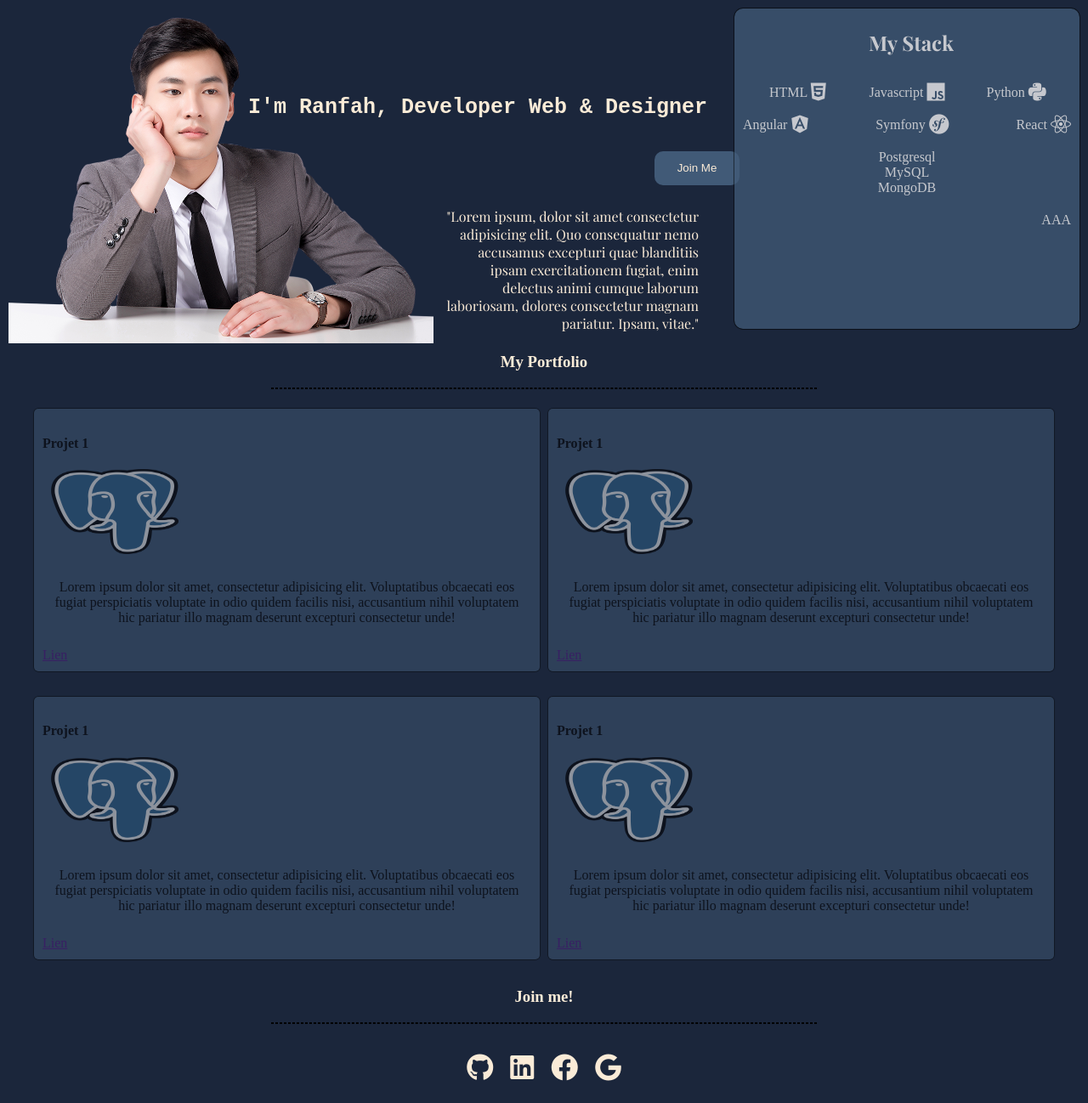
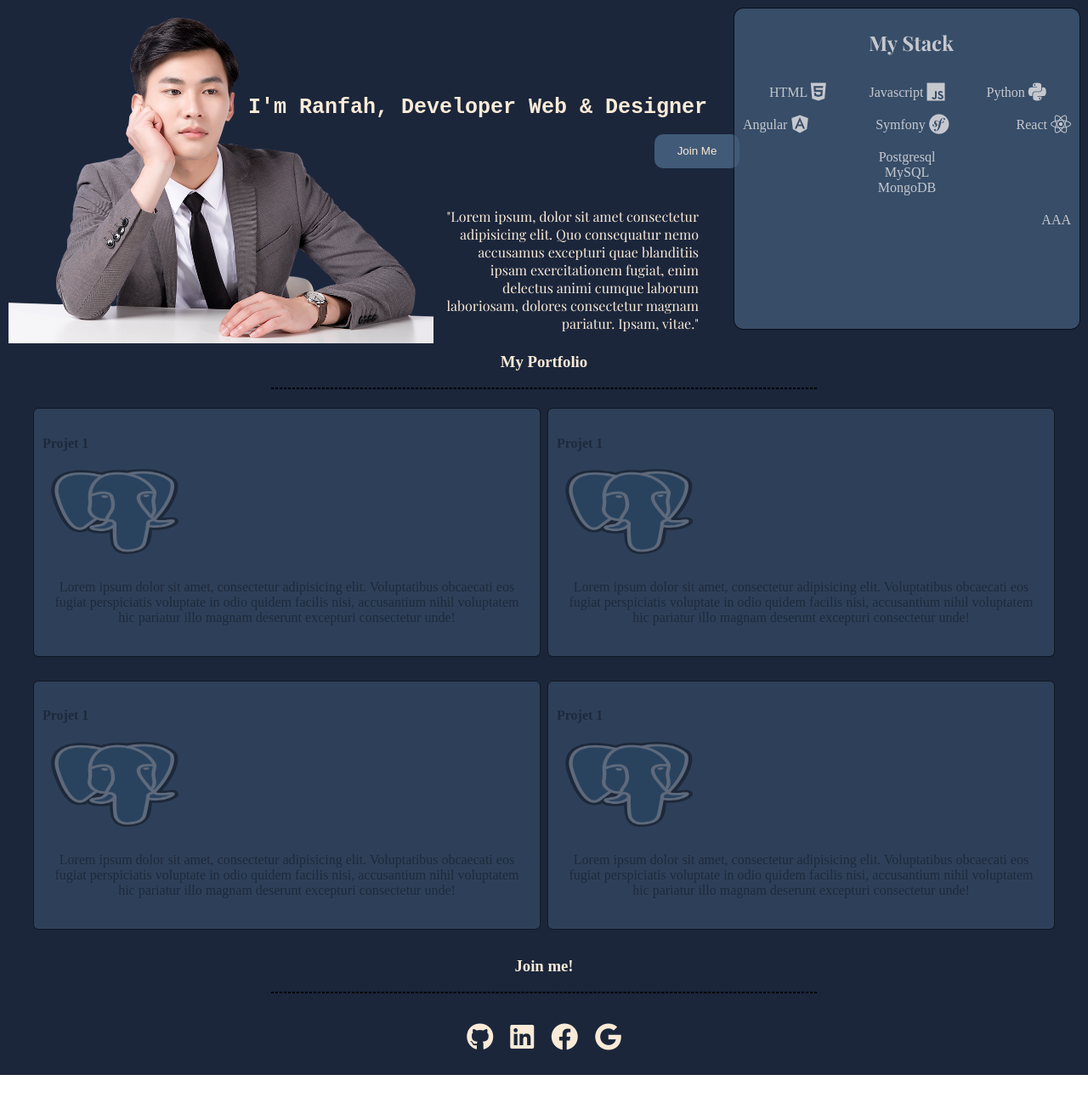
Before and after one commit to Ranfah/myportfolio, a plain HTML site: page index.html in a window 1280 px wide. Shown: the whole page at 85% size. After the commit the page ends 1265 px from the top, so only its background shows below. Drawn offline with nearby package versions, Linux system fonts and the light colour scheme; a web font is replaced by a local one.

Commit message:
modification laroby 21/06/23

```diff
--- a/assets/style.css
+++ b/assets/style.css
@@ -92,6 +92,7 @@ img{
     height: auto;
 }
 .projet_link_1, .projet_link_3{
+    color: black !important;
     margin: 5px;
     border:  none;
     border-radius: 5px;
@@ -100,10 +101,6 @@ img{
     opacity: 50%;
     background: #415A77;
     box-shadow: 0px 0px 0.7px 0.7px black;
-}
-.projet_link_1:hover, .projet_link_3:hover, .projet_link_2:hover, .projet_link_4:hover{
-    opacity: 100%;
-    color: blanchedalmond;
 }
 .projet_link_2, .projet_link_4{
     margin: 5px;
@@ -115,6 +112,15 @@ img{
     background: #415A77;
     box-shadow: 0px 0px 0.7px 0.7px black;
 
+}
+.style_link{
+    color: black;
+    opacity: 50%;
+    text-decoration: none;
+}
+.style_link:hover, .projet_link_1:hover, .projet_link_2:hover,.projet_link_3:hover,.projet_link_3:hover {
+    opacity: 100%;
+    color: antiquewhite;
 }
 .etude_perso{
     border: solid 2px black;
@@ -186,13 +192,16 @@ img{
 .btn_style{
     color: antiquewhite;
     position: relative;
-    left: 750px;
     width: 100px;
     height: 40px;
     border-radius: 10px;
     background:  #415A77;
     border: none;
-    top: 20px;
+}
+button{
+    position: relative;
+    left: 750px;
+    align-content: end;
 }
 .btn_style:hover{
     background: none;
--- a/index.html
+++ b/index.html
@@ -83,30 +83,34 @@ href="https://cdnjs.cloudflare.com/ajax/libs/font-awesome/6.4.0/css/all.min.css"
         <div class="experience_perso">
             <div class="portofolio_1">
                 <div class="projet_link_1">
+                    <a href="" class="style_link">
                         <h4>Projet 1</h4>
                         <img src="logo_outils/Postgresql_elephant.svg.png" alt="" class="style_image">
                         <p class="text_portfolio">Lorem ipsum dolor sit amet, consectetur adipisicing elit. Voluptatibus obcaecati eos fugiat perspiciatis voluptate in odio quidem facilis nisi, accusantium nihil voluptatem hic pariatur illo magnam deserunt excepturi consectetur unde!</p>
-                    <a href="">Lien</a>
+                    </a>
                 </div>
                 <div class="projet_link_2">
+                    <a href="" class="style_link">
                         <h4>Projet 1</h4>
                         <img src="logo_outils/Postgresql_elephant.svg.png" alt="" class="style_image">
                         <p class="text_portfolio">Lorem ipsum dolor sit amet, consectetur adipisicing elit. Voluptatibus obcaecati eos fugiat perspiciatis voluptate in odio quidem facilis nisi, accusantium nihil voluptatem hic pariatur illo magnam deserunt excepturi consectetur unde!</p>
-                    <a href="">Lien</a>
+                    </a>
                 </div>
             </div>
             <div class="portofolio_2">
                 <div class="projet_link_3">
+                    <a href="" class="style_link">
                         <h4>Projet 1</h4>
                         <img src="logo_outils/Postgresql_elephant.svg.png" alt="" class="style_image">
                         <p class="text_portfolio">Lorem ipsum dolor sit amet, consectetur adipisicing elit. Voluptatibus obcaecati eos fugiat perspiciatis voluptate in odio quidem facilis nisi, accusantium nihil voluptatem hic pariatur illo magnam deserunt excepturi consectetur unde!</p>
-                    <a href="">Lien</a>
+                    </a>
                 </div>
                 <div class="projet_link_4">
+                    <a href="" class="style_link">
                         <h4>Projet 1</h4>
                         <img src="logo_outils/Postgresql_elephant.svg.png" alt="" class="style_image">
                         <p class="text_portfolio">Lorem ipsum dolor sit amet, consectetur adipisicing elit. Voluptatibus obcaecati eos fugiat perspiciatis voluptate in odio quidem facilis nisi, accusantium nihil voluptatem hic pariatur illo magnam deserunt excepturi consectetur unde!</p>
-                    <a href="">Lien</a>
+                    </a>
                 </div>
             </div>
         </div>
```
Lines whose indentation alone changed are shown as unchanged.
